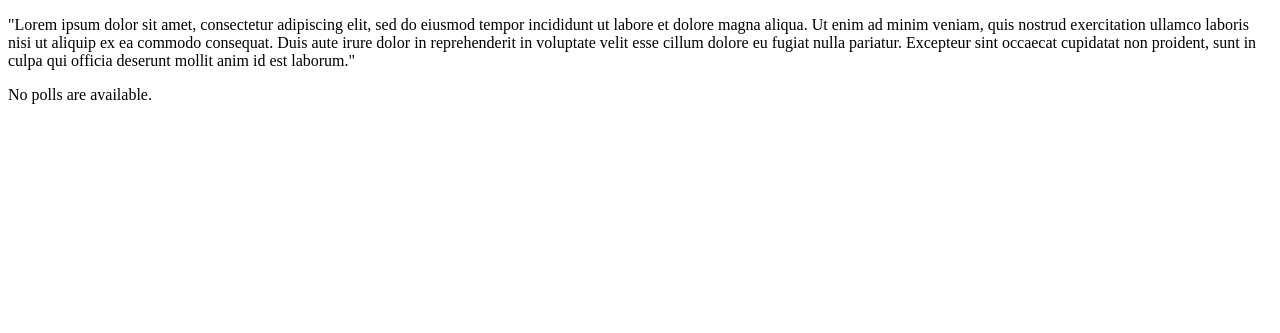
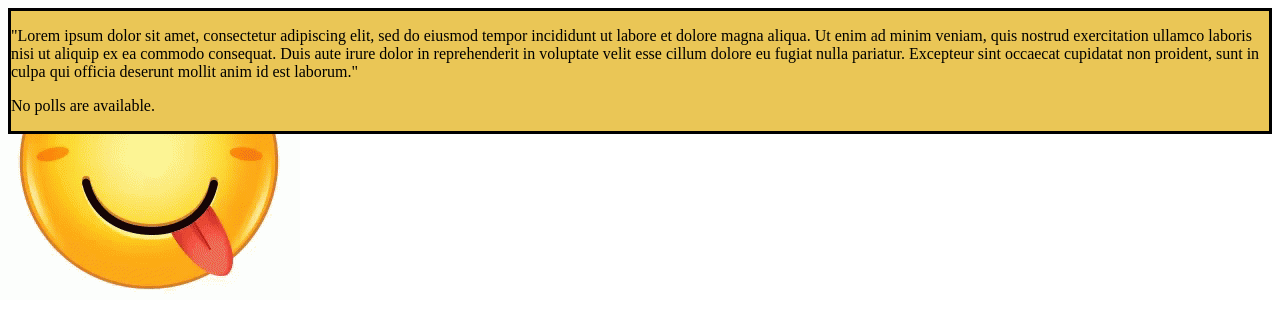
Before and after one commit to ricinx/mysitex, a Django app: page /polls/ in a window 1280 px wide. Shown: the top 333 px of the page. Run offline with Django 3.2, Linux system fonts and the light colour scheme; data that the repository does not hold is empty.

Commit message:
add static javascript

```diff
--- a/polls/static/polls/style.css
+++ b/polls/static/polls/style.css
@@ -7,7 +7,6 @@
     color: green;
 }
 
-body
-{
-background-color: red;
+body {
+    background: white url("polls/images/background.gif") no-repeat;
 }
--- a/polls/templates/polls/index.html
+++ b/polls/templates/polls/index.html
@@ -8,7 +8,7 @@
     </title>
 
 
-    <link rel="stylesheet" href="{% static 'css/main.css' %}" type="text/css" />
+    <link rel="stylesheet" href="{% static 'polls/style.css' %}" type="text/css" />
     <!--<link href="{{STATIC_URL}}styles.css" rel="stylesheet" type="text/css">-->
   </head>
   <body>
--- /dev/null
+++ b/static/js/js_click.js
@@ -0,0 +1,3 @@
+function myFunction() {
+    alert("Hello! I am an alert box!");
+  }
```
Also changed, not shown: polls/templates/polls/detail.html (+3 -6 lines).
